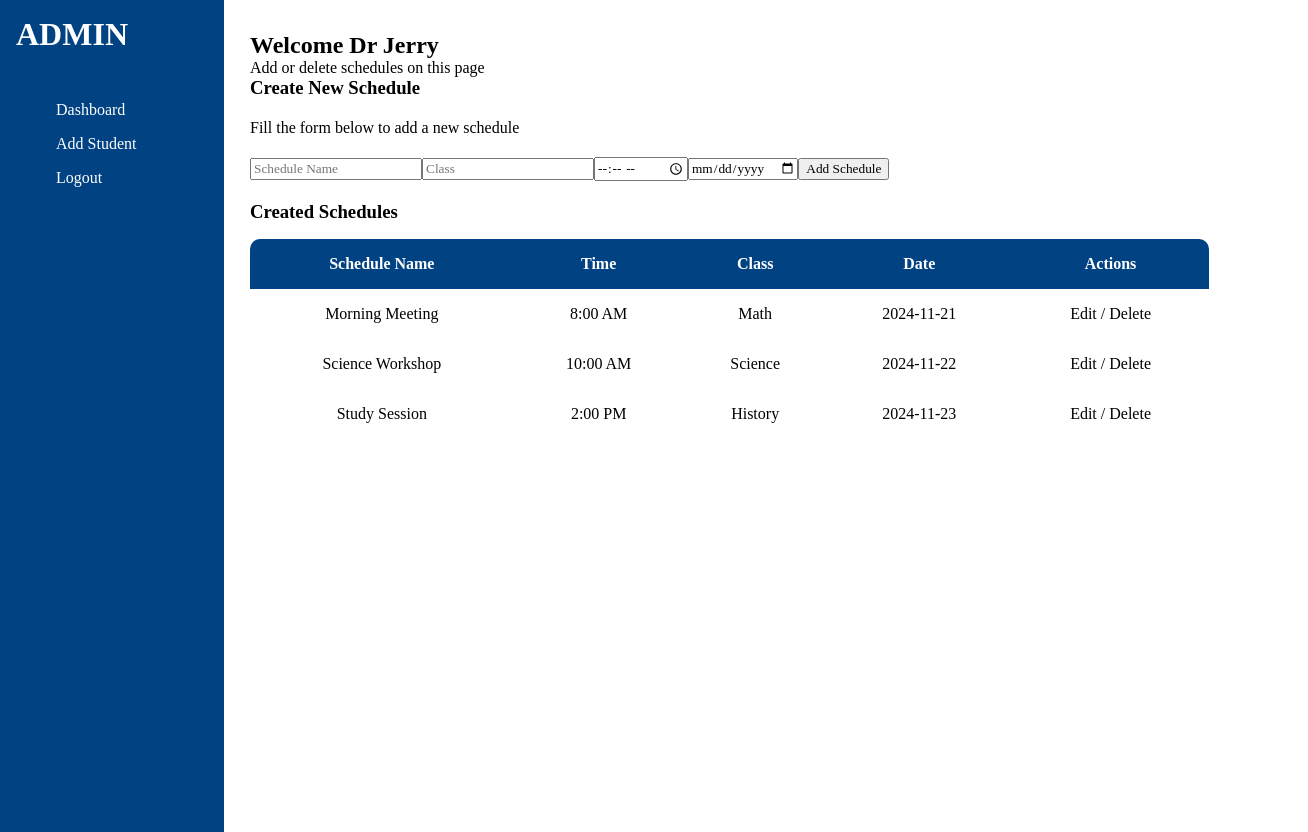
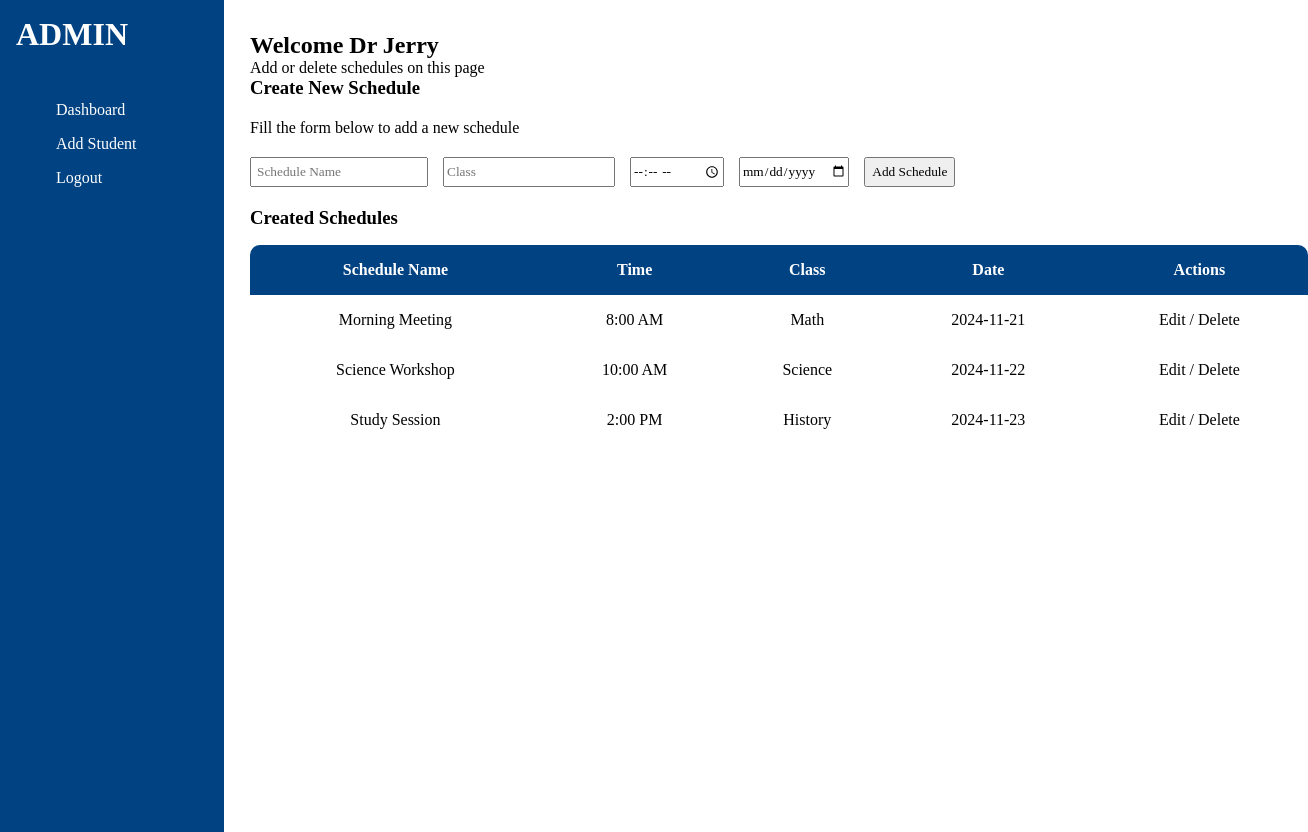
Before and after one commit to otunaboEmmanuel/webdesign-assignment, a React (Vite) app: page /admin/dashboard in a window 1280 px wide. Shown: the whole page, 1308 px wide, since content can reach past the window. Built offline with nearby package versions, Linux system fonts and the light colour scheme; a web font is replaced by a local one.

Commit message:
padding to input

```diff
--- a/src/components/Dashboard.jsx
+++ b/src/components/Dashboard.jsx
@@ -63,9 +63,10 @@ function Dashboard() {
           <p>Fill the form below to add a new schedule</p>
           <form
             onSubmit={addSchedule}
-            style={{ isplay: "flex", gap: "15px", marginBottom: "20px" }}
+            style={{ display: "flex", gap: "15px", marginBottom: "20px" }}
           >
             <input
+              style={{padding:'5px'}}
               type="text"
               name="name"
               placeholder="Schedule Name"
```
